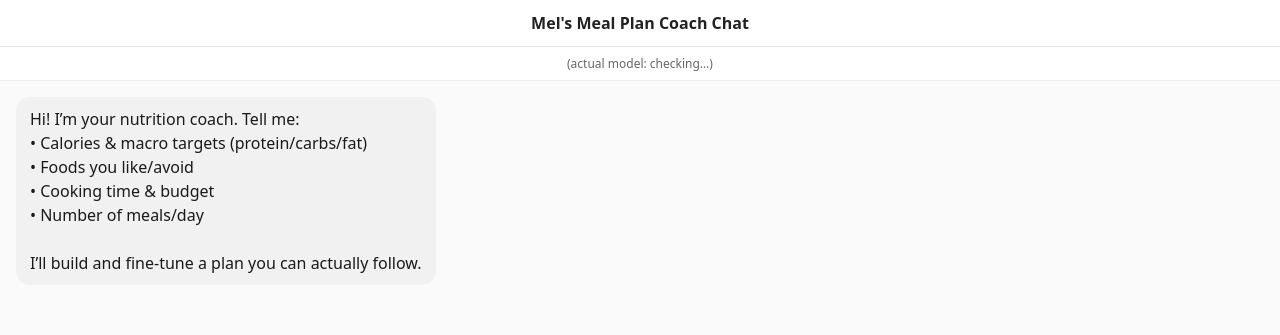
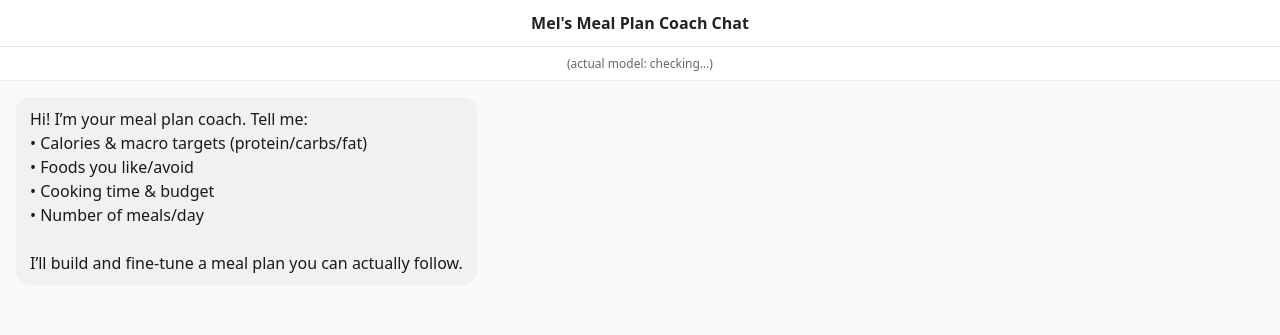
Before and after one commit to wearhismessage/family-mealcoach-chat, a website: page public/index.html in a window 1280 px wide. Both pictures are taken after a click on the button "Clear Chat". Shown: the top 335 px of the page. Drawn offline with Linux system fonts and the light colour scheme.

Commit message:
Update index.html

```diff
--- a/public/index.html
+++ b/public/index.html
@@ -81,13 +81,13 @@
       messages = [{
         role: 'assistant',
         content:
-`Hi! I’m your nutrition coach. Tell me:
+`Hi! I’m your meal plan coach. Tell me:
 • Calories & macro targets (protein/carbs/fat)
 • Foods you like/avoid
 • Cooking time & budget
 • Number of meals/day
 
-I’ll build and fine-tune a plan you can actually follow.`
+I’ll build and fine-tune a meal plan you can actually follow.`
       }];
       persist();
       renderAll();
```
